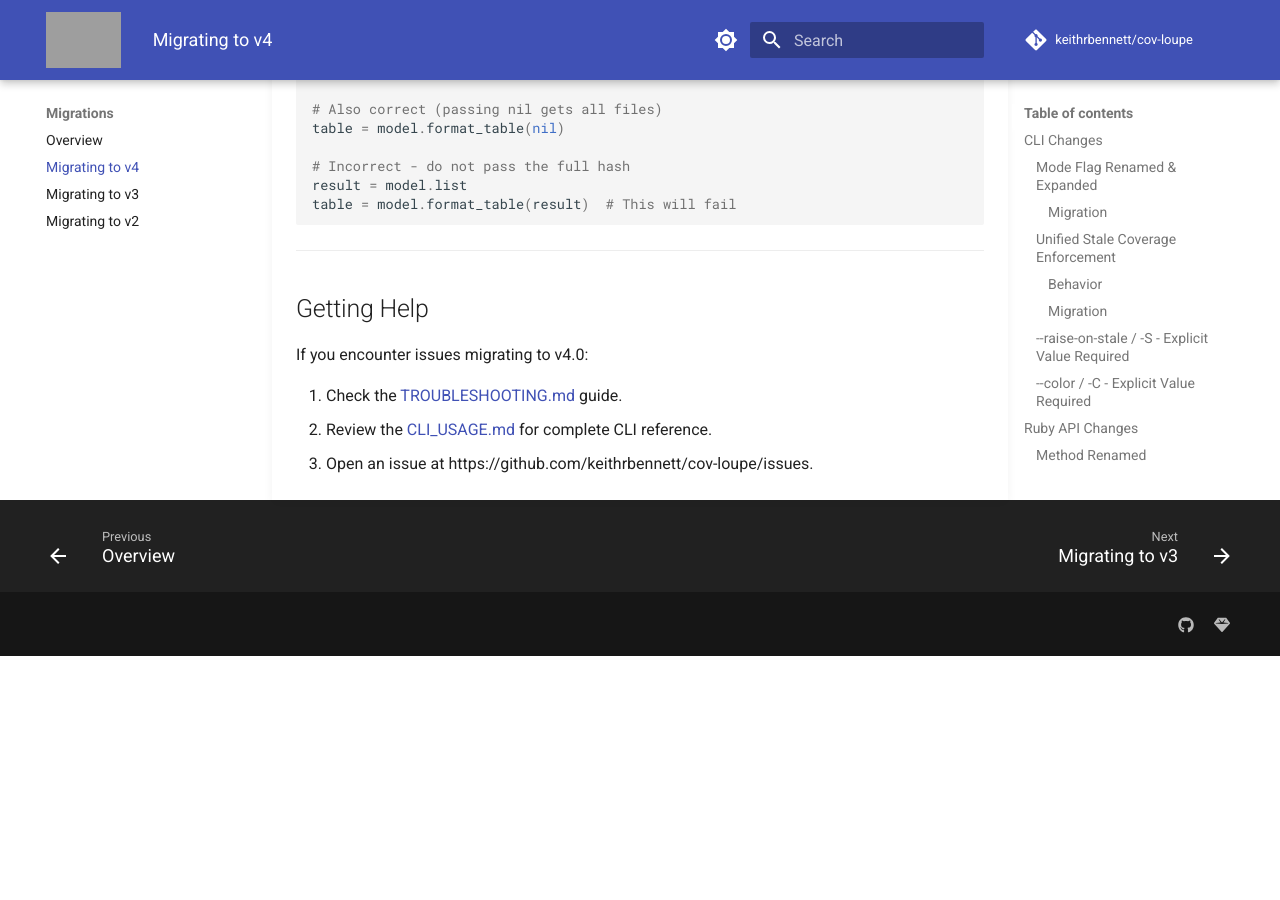
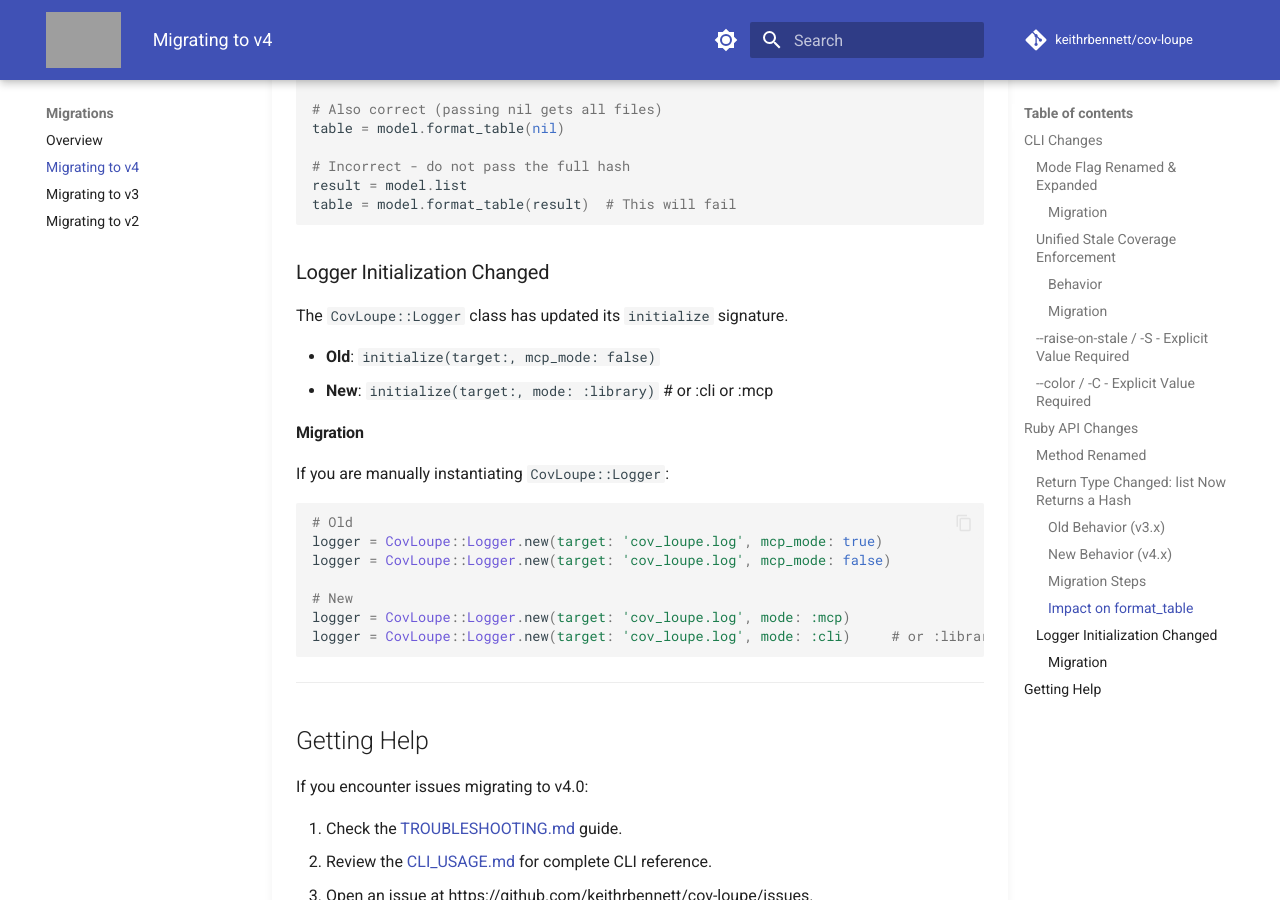
Before and after one commit to keithrbennett/simplecov-mcp, an MkDocs documentation site: the page built from docs/user/migrations/MIGRATING_TO_V4.md, in a window 1280 px wide and 900 px high, scrolled down 3285 px. Built offline with MkDocs 1.6.1 and Material for MkDocs 9.7.7, drawn with Linux system fonts in a browser that asks for light colours; comment, search, counter and statistics services are not loaded; before the commit the page ends 3941 px from its top, so only the background shows below that; grey boxes are pictures that could not be loaded.

Commit message:
feat: enhance logger fallback and document breaking change
- Implement a robust fallback logging mechanism in `CovLoupe::Logger`:
  - Failures now write to `COV-LOUPE-LOG-ERROR.log` in the CWD.
  - CLI mode emits a one-time stderr warning.
  - MCP/Library modes remain silent on stderr to protect streams.
- Breaking Change: `CovLoupe::Logger.new` now requires `mode:` (symbol) instead of `mcp_mode:` (boolean).
- Update `RELEASE_NOTES.md` and `MIGRATING_TO_V4.md` to reflect the API change.
- Add comprehensive tests in `spec/logging_fallback_spec.rb`.

````diff
--- a/docs/user/migrations/MIGRATING_TO_V4.md
+++ b/docs/user/migrations/MIGRATING_TO_V4.md
@@ -134,6 +134,27 @@ result = model.list
 table = model.format_table(result)  # This will fail
 ```
 
+### Logger Initialization Changed
+
+The `CovLoupe::Logger` class has updated its `initialize` signature.
+
+*   **Old**: `initialize(target:, mcp_mode: false)`
+*   **New**: `initialize(target:, mode: :library)` # or :cli or :mcp
+
+#### Migration
+
+If you are manually instantiating `CovLoupe::Logger`:
+
+```ruby
+# Old
+logger = CovLoupe::Logger.new(target: 'cov_loupe.log', mcp_mode: true)
+logger = CovLoupe::Logger.new(target: 'cov_loupe.log', mcp_mode: false)
+
+# New
+logger = CovLoupe::Logger.new(target: 'cov_loupe.log', mode: :mcp)
+logger = CovLoupe::Logger.new(target: 'cov_loupe.log', mode: :cli)     # or :library
+```
+
 ---
 
 ## Getting Help
````
Also changed, not shown: RELEASE_NOTES.md (+2 -0 lines), 3 other files.
